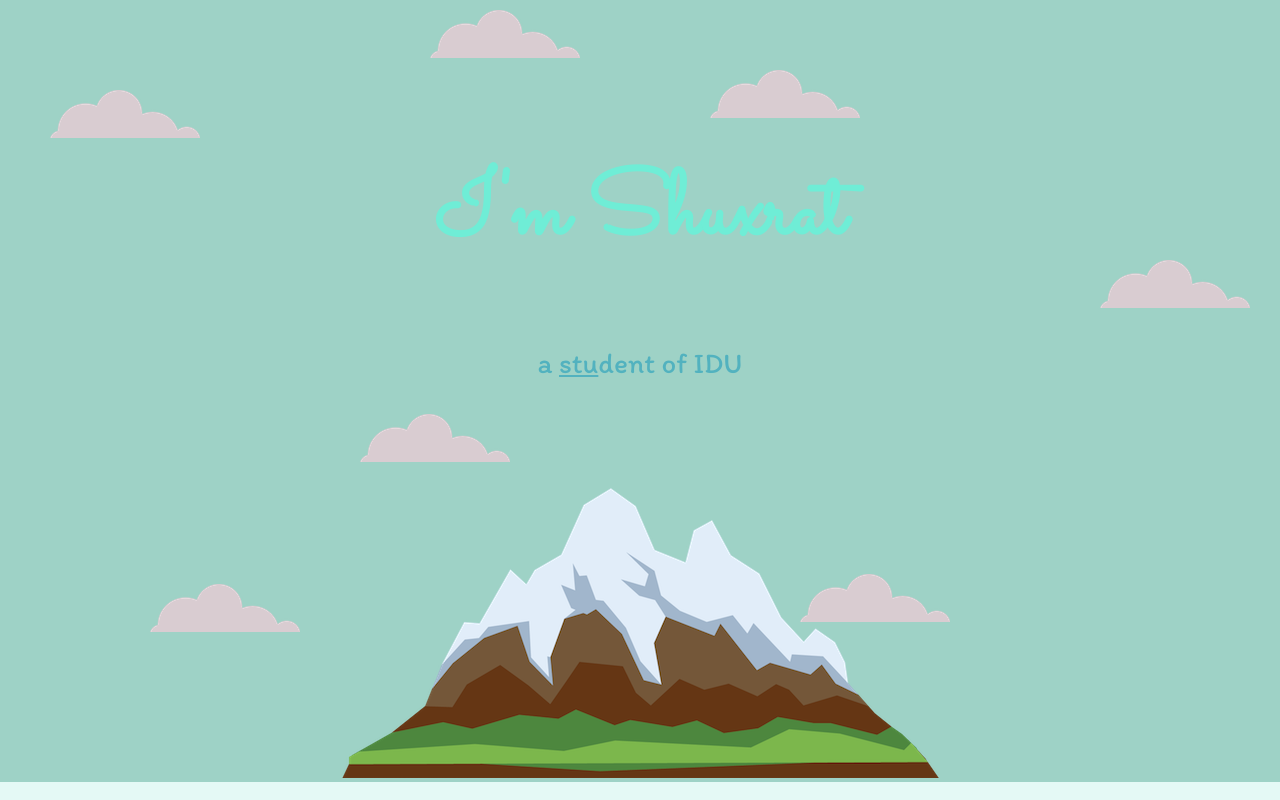
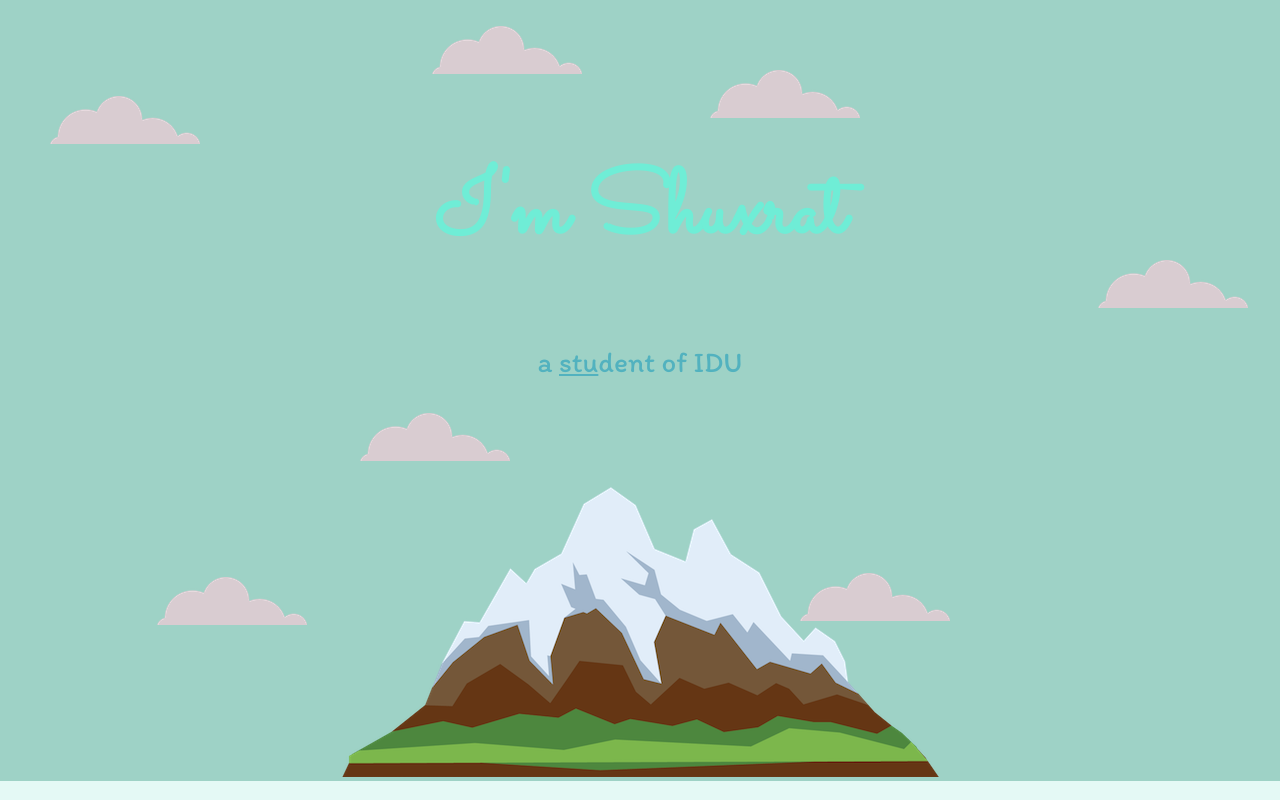
Before and after one commit to shuxrat-19/cv, a plain HTML site: page index.html in a window 1280 px wide. Shown: the top 800 px of the page. Drawn offline with Linux system fonts and the light colour scheme.

Commit message:
change pixels to rem in styles.css

```diff
--- a/css/style.css
+++ b/css/style.css
@@ -74,20 +74,20 @@ a:hover {
 
 .cloud-bottom {
   position: absolute;
-  left: 150px;
-  bottom: 150px;
+  left:  9.8rem;
+  bottom: 9.8rem;
 }
 
 .cloud-bottom1 {
   position: absolute;
-  left: 360px;
-  bottom: 320px;
+  left: 22.5rem;
+  bottom: 20rem;
 }
 
 .cloud-bottom2 {
   position: absolute;
-  left: 50px;
-  top: 90px;
+  left: 3.125rem;
+  top: 6rem;
 }
 
 .copyright {
@@ -103,7 +103,7 @@ a:hover {
 .container-top {
   background-color: #9ED2C6;
   position: relative;
-  padding-top: 100px;
+  padding-top: 6.2rem;
 }
 
 .container-bottom {
@@ -113,26 +113,26 @@ a:hover {
 
 .cloud-top {
   position: absolute;
-  right: 330px;
-  bottom: 160px;
+  right: 20.625rem;
+  bottom: 10rem;
 }
 
 .cloud-top1 {
   position: absolute;
-  right: 420px;
-  top: 70px;
+  right: 26.25rem;
+  top: 4.375rem;
 }
 
 .cloud-top2 {
   position: absolute;
-  right: 30px;
-  top: 260px;
+  right: 2rem;
+  top: 16.25rem;
 }
 
 .cloud-top3 {
   position: absolute;
-  left: 430px;
-  top: 10px;
+  left: 27rem;
+  top: 1.6rem;
 }
 
 .name {
```
